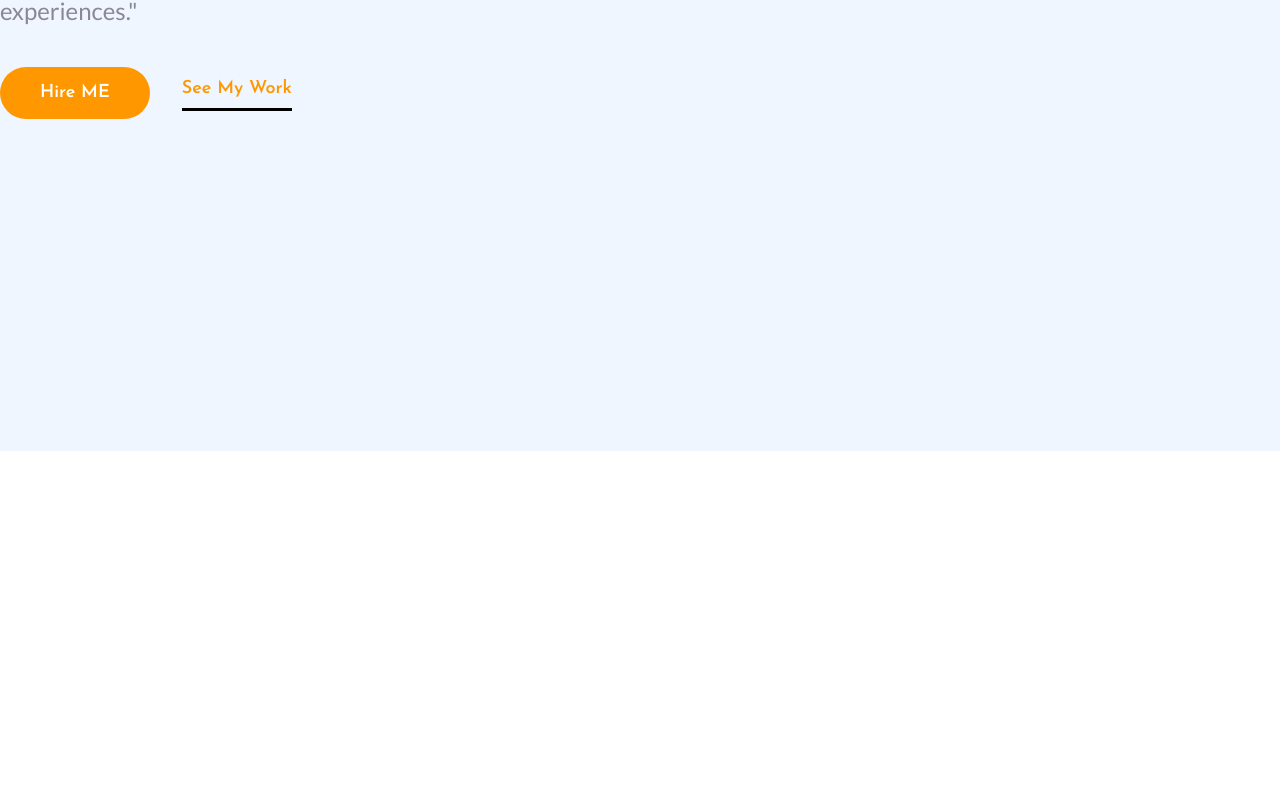
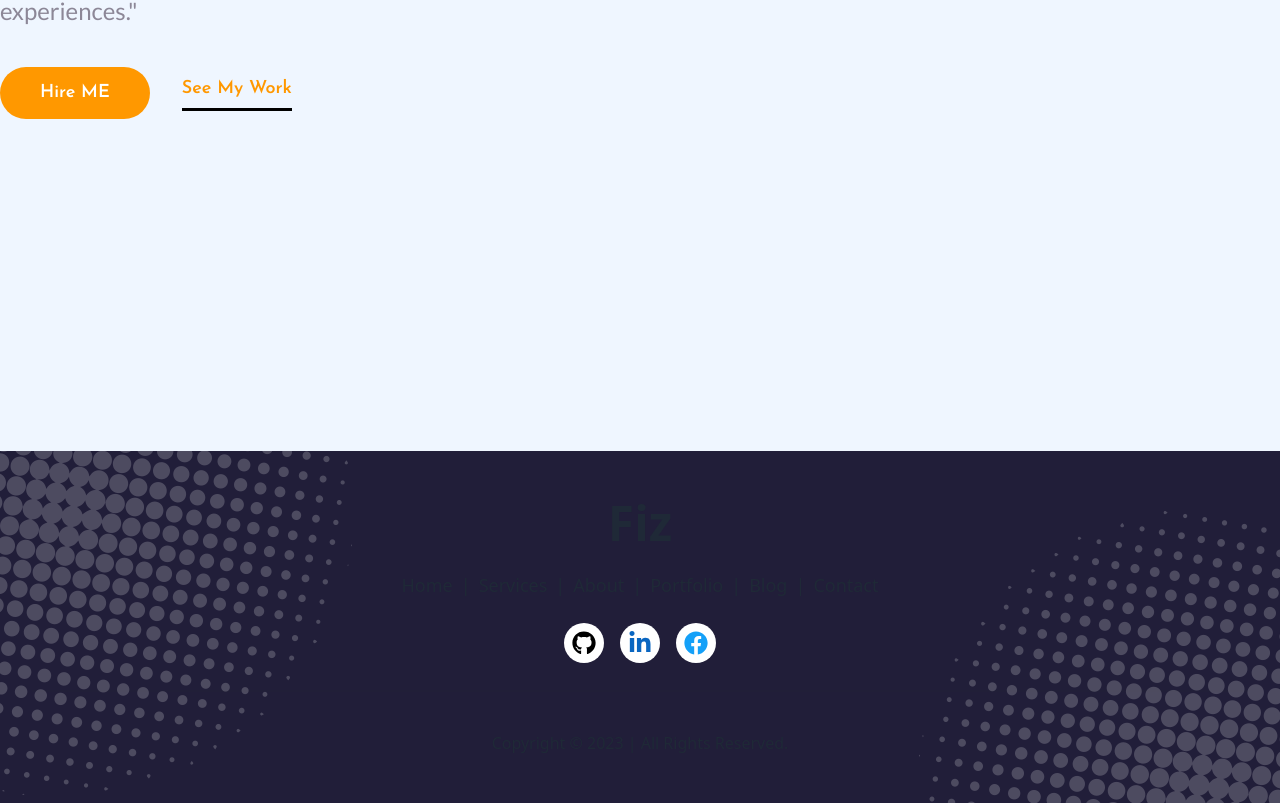
Before and after one commit to shiningsudipto/mostafiz-portfolio, a React (Vite) app: page / in a window 1280 px wide. Shown: the part 349-1152 px from the top of the page. Before the commit the page ends 800 px from the top, so only its background shows below. Built offline with nearby package versions, Linux system fonts and the light colour scheme.

Commit message:
footer complete

```diff
--- a/src/App.jsx
+++ b/src/App.jsx
@@ -1,12 +1,14 @@
 
 import './App.css'
 import Banner from './sections/Banner'
+import Footer from './sections/Footer'
 
 function App() {
 
   return (
     <>
       <Banner />
+      <Footer />
     </>
   )
 }
--- /dev/null
+++ b/src/components/Socials.jsx
@@ -0,0 +1,18 @@
+import { FaLinkedinIn, FaGithub, FaFacebook } from "react-icons/fa";
+const Socials = ({ align }) => {
+    return (
+        <div className={`${align}`}>
+            <a href="" className="bg-white p-2 rounded-full w-[40px]">
+                <FaGithub className="text-2xl cursor-pointer text-black" />
+            </a>
+            <a href="" className="bg-white p-2 rounded-full w-[40px]">
+                <FaLinkedinIn className="text-2xl cursor-pointer text-[#0A66C1]" />
+            </a>
+            <a href="" className="bg-white p-2 rounded-full w-[40px]">
+                <FaFacebook className="text-2xl cursor-pointer text-[#14A0F8]" />
+            </a>
+        </div>
+    );
+};
+
+export default Socials;
--- a/src/sections/Banner.jsx
+++ b/src/sections/Banner.jsx
@@ -1,9 +1,10 @@
 import { TypeAnimation } from "react-type-animation";
 import NavigationBar from "../components/NavigationBar";
+import Socials from "../components/Socials";
 
 const Banner = () => {
     return (
-        <div className="bg-[#EFF6FF] w-screen h-screen">
+        <div className="bg-[#EFF6FF] h-screen">
             <div className="container mx-auto">
                 {/* Navbar */}
                 <NavigationBar />
@@ -34,6 +35,7 @@ const Banner = () => {
                             <button className="primaryBtn">Hire ME</button>
                             <p className="border-transition text-primaryColor hover:text-secondaryColor font-semibold text-lg">See My Work</p>
                         </div>
+                        {/* <Socials align={"flex flex-col space-y-4"} /> */}
                     </div>
                     <div></div>
                 </div>
--- /dev/null
+++ b/src/sections/Footer.jsx
@@ -0,0 +1,36 @@
+import { Link } from "react-scroll";
+import Socials from "../components/Socials";
+import rImage from "../assets/portfolio-right-img.png"
+import lImage from "../assets/portfolio-left-img.png"
+
+const Footer = () => {
+    return (
+        <div className="text-center p-8 bg-[#211E39] relative">
+            <img className="absolute right-0 bottom-0" src={rImage} alt="" />
+            <img className="absolute top-0 left-0" src={lImage} alt="" />
+            <div>
+                <div className="">
+                    {/* Logo-Brand */}
+                    <h2 className="text-5xl font-semibold my-4">Fiz</h2>
+                    <div className="text-lg my-6">
+                        <Link className="mx-2 cursor-pointer footerMenu" to="home">Home</Link>|
+                        <Link className="mx-2 cursor-pointer footerMenu" to="services">Services</Link>|
+                        <Link className="mx-2 cursor-pointer footerMenu" to="about">About</Link>|
+                        <Link className="mx-2 cursor-pointer footerMenu" to="portfolio">Portfolio</Link>|
+                        <Link className="mx-2 cursor-pointer footerMenu" to="blog">Blog</Link>|
+                        <Link className="mx-2 cursor-pointer footerMenu" to="contact">Contact</Link>
+                    </div>
+                    <div className="">
+                        <Socials align={"flex justify-center my-5 space-x-4"} />
+                    </div>
+                </div>
+                <div className="divider"></div>
+                <div className="p-4">
+                    <p>Copyright &copy; 2023 | All Rights Reserved.</p>
+                </div>
+            </div>
+        </div>
+    );
+};
+
+export default Footer;
```
Also changed, not shown: src/assets/portfolio-left-img.png (added), src/assets/portfolio-right-img.png (added).
